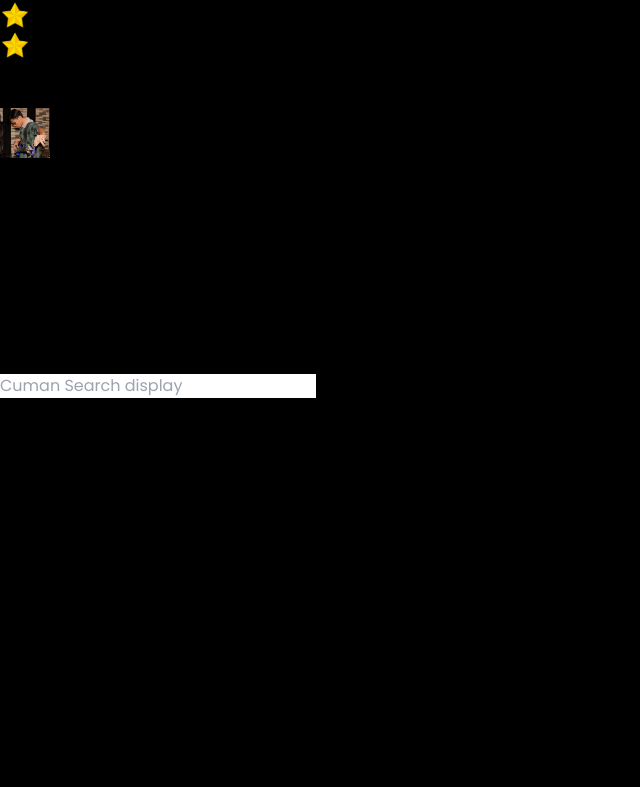
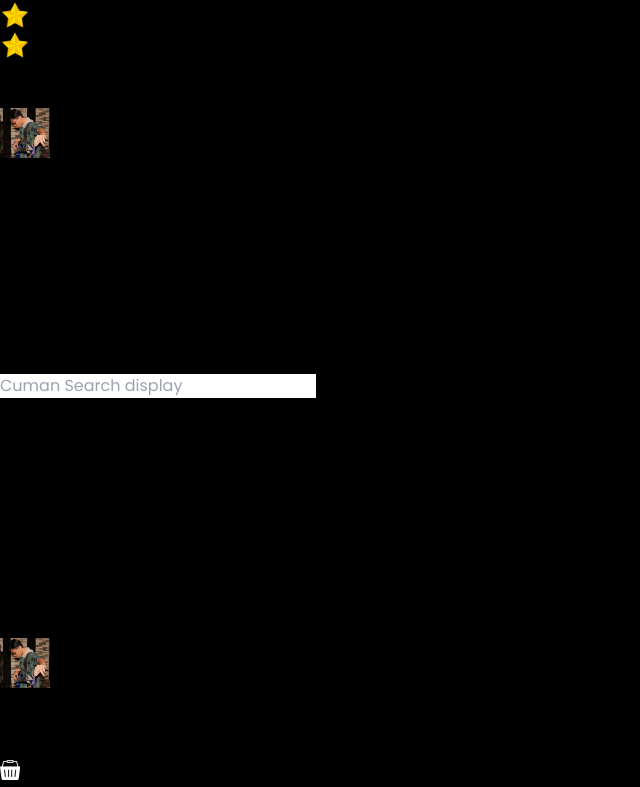
Before and after one commit to DerekPont/new-concept-challenge, a Preact app: page / in a window 1280 px wide. Shown: the part 486-1273 px from the top of the page, without its empty margins (0-640 px from the left). Before the commit the page ends 1124 px from the top, so only its background shows below. Built offline with nearby package versions, Linux system fonts and the light colour scheme.

Commit message:
<ui>(UI Update Layout Section)

```diff
--- a/src/components/line1/Hero.jsx
+++ b/src/components/line1/Hero.jsx
@@ -12,7 +12,7 @@ function Hero() {
           <div className="desk-content px-4 py-4 relative bg-[#171717] h-20 -mt-20">
             <div>
               <h3 className="text-lg text-gray-200 font-semibold">Zeeta</h3>
-              <p className="text-[10px] mt-1 text-gray-200">I am Zeeta Frontend Website Developer</p>
+              <p className="text-[10px] mt-1 text-gray-400">I am Zeeta Frontend Website Developer</p>
             </div>
             <div className="ratting">
               <p className="text-sm mt-10 text-gray-400">Ratting 4.90</p>
--- a/src/components/line2/HistoryProfile.jsx
+++ b/src/components/line2/HistoryProfile.jsx
@@ -1,7 +1,30 @@
+import Asset from "./asset/Asset.jpg";
+import basket from "./asset/Basket.svg";
+
 function HistoryProfile() {
   return (
     <>
-      <div></div>
+      <div className="history-container p-4">
+        <div className="flex items-center gap-3">
+          <img src={Asset} alt="" width={50} className="rounded-full" />
+          <div>
+            <h3 className="text-gray-200 font-medium">Zeeta FrontDev</h3>
+            <p className="text-[10px] text-gray-400">Designer Coder Digital</p>
+          </div>
+        </div>
+        <div className="desk-history-content">
+          <p className="text-[11px] text-gray-300 mt-5 leading-5">
+            Lorem ipsum dolor sit amet consectetur <span className="text-yellow-400">adipisicing</span> elit. Molestiae aut alias ratione blanditiis optio <span className="text-yellow-400"> laboriosam</span> molestias recusandae quasi numquam repellat.
+          </p>
+        </div>
+        <div className="mt-20">
+          <button className="for-button hover:scale-95 duration-300 bg-gradient-to-r px-24 py-2 from-yellow-200 to-yellow-400 rounded-full">
+            <a href="#">
+              <img src={basket} alt=".." width={20} />
+            </a>
+          </button>
+        </div>
+      </div>
     </>
   );
 }
--- a/src/components/line2/Task.jsx
+++ b/src/components/line2/Task.jsx
@@ -12,7 +12,7 @@ function Task() {
               <div className="line-gradient w-1 h-12 rounded-3xl bg-gradient-to-b from-sky-300 to-blue-500"></div>
               <div className="grid">
                 <h3 className="font-medium text-sm text-gray-200">Eat Ayam</h3>
-                <p className="text-[11px] mt-1 text-gray-400">home kitchen</p>
+                <p className="text-[10px] mt-1 text-gray-400">home kitchen</p>
               </div>
             </div>
             <div className="time">
```
Also changed, not shown: src/components/line2/asset/Asset.jpg (added), src/components/line2/asset/Basket.svg (added).
